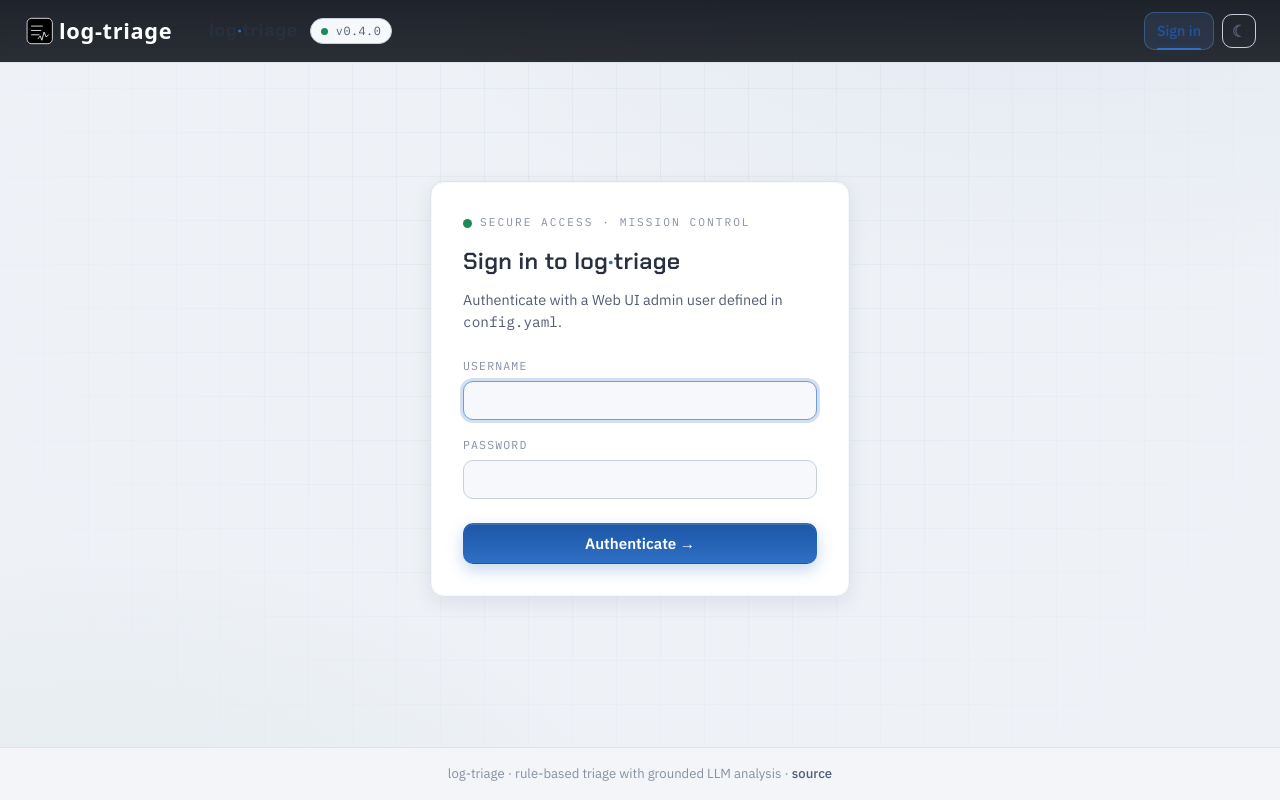
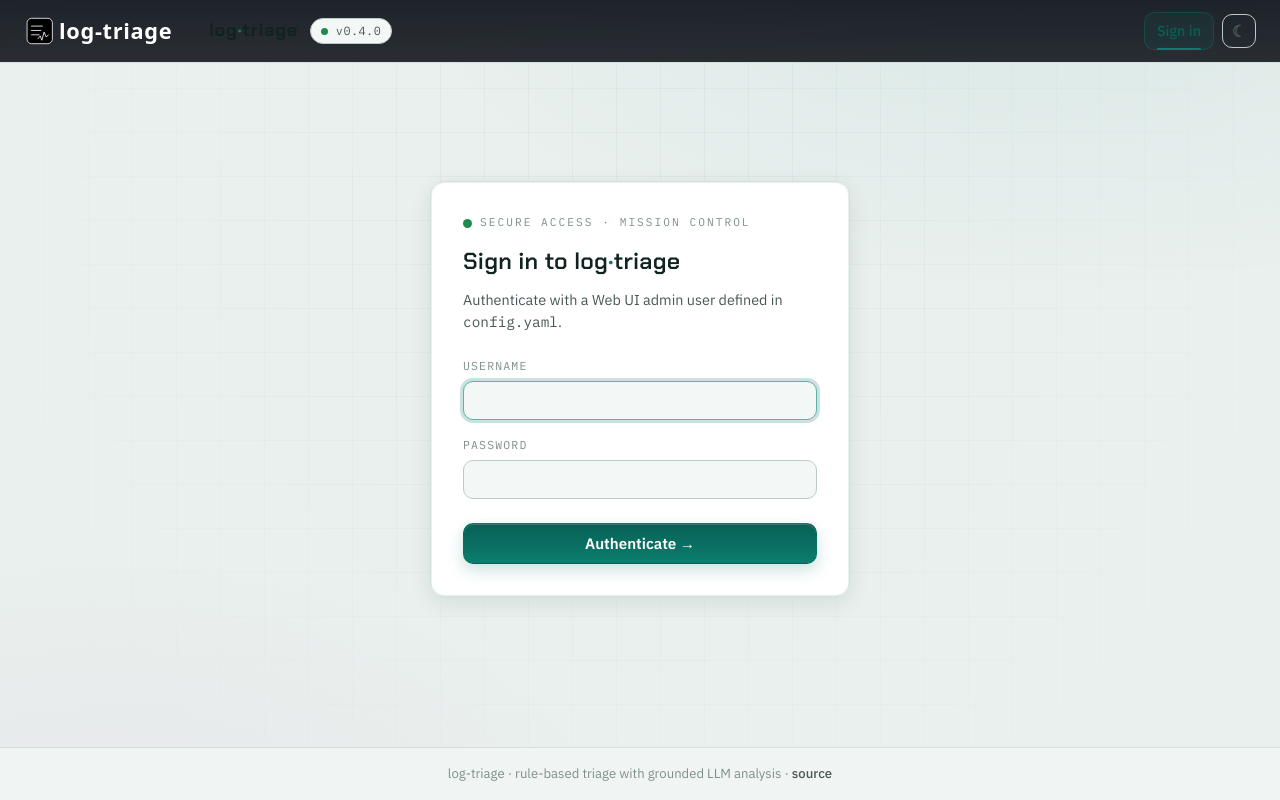
Before and after one commit to giovi321/log-triage, a FastAPI app: page /login in a window 1280 px wide. Run offline with FastAPI, Linux system fonts and the light colour scheme; some libraries are stand-ins or nearby versions.

Commit message:
Recolor: "Phosphor Observatory" palette (jade-teal + magenta), both themes
Radical recolor via the design tokens (frontend-design):
- Light = cool "observatory paper" (faint jade tint) with deep-jade accent;
  Dark = deep teal-navy near-black with phosphor-jade accent. Both atmospheric
  (jade + magenta glows), not flat.
- Signature accent is jade-teal (not generic dashboard blue); CRITICAL is now
  a magenta pop — a teal/magenta complementary identity.
- Severity/status colors retuned, well-separated, and readable in BOTH themes.
- Repointed all hardcoded old-azure active/hover tints to new --accent-soft /
  --accent-line tokens; made severity badge borders, status chips, flash
  banners, the danger button, and the dashboard hero-state theme-aware via
  color-mix tokens (fixes dark-only pastel text being unreadable in light).

```diff
--- a/logtriage/webui/assets/app.css
+++ b/logtriage/webui/assets/app.css
@@ -64,49 +64,55 @@
      ===================================================================== */
   color-scheme: light;
 
-  --bg-void:      #eef1f6;
-  --bg-base:      #f3f5f9;
+  /* Canvas — cool "observatory paper" with a faint jade tint (not flat white) */
+  --bg-void:      #e9f0ee;
+  --bg-base:      #f0f5f4;
   --bg-surface:   #ffffff;
-  --bg-surface-2: #eef2f8;
-  --bg-inset:     #f6f8fc;
-  --bg-hover:     #e9eef6;
+  --bg-surface-2: #e8f0ed;
+  --bg-inset:     #f3f8f6;
+  --bg-hover:     #e1ecea;
 
-  --line:         #dde3ec;
-  --line-soft:    #e9edf3;
-  --line-strong:  #c7cfdc;
+  --line:         #d3e0dc;
+  --line-soft:    #e3ebe8;
+  --line-strong:  #bacac5;
 
-  --text:         #283040;   /* dark slate, not #000 */
-  --text-dim:     #515d74;
-  --text-faint:   #8590a3;
+  --text:         #112321;   /* deep teal-charcoal ink, not pure black */
+  --text-dim:     #485755;
+  --text-faint:   #7f8f8b;
   --text-inverse: #ffffff;
 
-  --brand:        #2f6fc4;
-  --brand-bright: #1d56a6;   /* darker so accent *text* stays readable on light */
-  --brand-dim:    #6f9fd8;
-  --brand-glow:   rgba(47, 111, 196, 0.22);
+  /* Signature accent — deep jade / teal */
+  --brand:        #0b7d6e;
+  --brand-bright: #086056;   /* darker so accent *text* stays readable on light */
+  --brand-dim:    #5cb3a8;
+  --brand-glow:   rgba(11, 125, 110, 0.22);
   --brand-ink:    #ffffff;
+  --accent-soft:  rgba(11, 125, 110, 0.10);   /* active/hover tint */
+  --accent-line:  rgba(11, 125, 110, 0.32);   /* active borders */
 
-  --sev-critical: #8a3ccf;
-  --sev-error:    #c62f34;
+  /* Severity — vivid + well separated; magenta-led critical */
+  --sev-critical: #c01e7e;
+  --sev-error:    #c8362b;
   --sev-warning:  #9a6800;
-  --sev-ok:       #1d8a5a;
-  --sev-info:     #0e7c93;
-  --sev-stale:    #5c6679;
+  --sev-ok:       #1f8a4d;
+  --sev-info:     #1f63c9;
+  --sev-stale:    #5c6b68;
 
-  --sev-critical-bg: rgba(138, 60, 207, 0.12);
-  --sev-error-bg:    rgba(198, 47, 52, 0.12);
+  --sev-critical-bg: rgba(192, 30, 126, 0.12);
+  --sev-error-bg:    rgba(200, 54, 43, 0.12);
   --sev-warning-bg:  rgba(154, 104, 0, 0.12);
-  --sev-ok-bg:       rgba(29, 138, 90, 0.12);
-  --sev-info-bg:     rgba(14, 124, 147, 0.12);
-  --sev-stale-bg:    rgba(92, 102, 121, 0.12);
+  --sev-ok-bg:       rgba(31, 138, 77, 0.12);
+  --sev-info-bg:     rgba(31, 99, 201, 0.12);
+  --sev-stale-bg:    rgba(92, 107, 104, 0.12);
 
-  --shadow-1: 0 1px 2px rgba(20, 30, 55, 0.06);
-  --shadow-2: 0 6px 20px rgba(20, 30, 55, 0.08);
-  --shadow-3: 0 18px 44px rgba(20, 30, 55, 0.14);
+  --shadow-1: 0 1px 2px rgba(16, 40, 38, 0.06);
+  --shadow-2: 0 6px 22px rgba(16, 40, 38, 0.09);
+  --shadow-3: 0 18px 48px rgba(16, 40, 38, 0.16);
 
-  --atmo-glow-1: rgba(47, 111, 196, 0.06);
-  --atmo-glow-2: rgba(29, 138, 90, 0.05);
-  --grid-line:   rgba(40, 60, 100, 0.05);
+  /* Atmosphere — faint jade + magenta glows */
+  --atmo-glow-1: rgba(11, 125, 110, 0.07);
+  --atmo-glow-2: rgba(192, 30, 126, 0.045);
+  --grid-line:   rgba(18, 55, 50, 0.045);
 }
 
 /* =======================================================================
@@ -271,7 +283,7 @@ header.topbar {
 .version-dot {
   width: 7px; height: 7px; border-radius: var(--r-pill);
   background: var(--sev-ok);
-  box-shadow: 0 0 0 3px rgba(52,211,153,0.18);
+  box-shadow: 0 0 0 3px rgba(86,217,121,0.18);
   animation: pulse 2.6s var(--ease) infinite;
 }
 
@@ -290,8 +302,8 @@ header.topbar {
 .topnav-links a:hover { color: var(--text); background: var(--bg-surface); text-decoration: none; }
 .topnav-links a.active {
   color: var(--brand-bright);
-  background: rgba(95,168,255,0.10);
-  border-color: rgba(95,168,255,0.32);
+  background: var(--accent-soft);
+  border-color: var(--accent-line);
 }
 .topnav-links a.active::after {
   content: "";
@@ -377,10 +389,10 @@ button, .btn {
   cursor: pointer;
   color: var(--brand-ink);
   background: linear-gradient(180deg, var(--brand-bright), var(--brand));
-  box-shadow: 0 1px 0 rgba(255,255,255,0.15) inset, 0 6px 16px rgba(47,111,196,0.28);
+  box-shadow: 0 1px 0 rgba(255,255,255,0.15) inset, 0 6px 16px var(--brand-glow);
   transition: transform 0.12s var(--ease), box-shadow 0.15s var(--ease), background 0.15s var(--ease), filter 0.15s var(--ease);
 }
-button:hover, .btn:hover { filter: brightness(1.06); box-shadow: 0 1px 0 rgba(255,255,255,0.2) inset, 0 8px 22px rgba(47,111,196,0.4); }
+button:hover, .btn:hover { filter: brightness(1.06); box-shadow: 0 1px 0 rgba(255,255,255,0.2) inset, 0 8px 22px var(--brand-glow); }
 button:active, .btn:active { transform: translateY(1px); }
 button:focus-visible, .btn:focus-visible { outline: none; box-shadow: 0 0 0 3px var(--brand-glow); }
 button:disabled, .btn:disabled { opacity: 0.45; cursor: not-allowed; filter: none; box-shadow: none; }
--- a/logtriage/webui/templates/dashboard.html
+++ b/logtriage/webui/templates/dashboard.html
@@ -223,9 +223,9 @@
   .hero-head { display:flex; align-items:flex-start; justify-content:space-between; gap:var(--s-4); flex-wrap:wrap; }
   .hero-title { font-size:1.7rem; margin:2px 0 0; }
   .hero-state { display:flex; align-items:center; gap:var(--s-2); padding:8px 14px; border-radius:var(--r-pill); border:1px solid var(--line-strong); background:var(--bg-inset); font-family:var(--font-mono); font-size:0.82rem; }
-  .hero-state-ok { border-color:rgba(52,211,153,0.4); color:#9bedc6; }
-  .hero-state-warn { border-color:rgba(245,166,35,0.4); color:#f4cd7f; }
-  .hero-state-error { border-color:rgba(255,93,98,0.45); color:#ffafb1; }
+  .hero-state-ok { border-color:color-mix(in srgb, var(--sev-ok) 42%, transparent); color:var(--sev-ok); }
+  .hero-state-warn { border-color:color-mix(in srgb, var(--sev-warning) 42%, transparent); color:var(--sev-warning); }
+  .hero-state-error { border-color:color-mix(in srgb, var(--sev-error) 45%, transparent); color:var(--sev-error); }
 </style>
 {% endblock %}
 
--- a/logtriage/webui/templates/login.html
+++ b/logtriage/webui/templates/login.html
@@ -28,7 +28,7 @@
   .login-card { max-width: 420px; width: 100%; padding: var(--s-6); }
   .login-card::before {
     content: ""; position: absolute; inset: 0; border-radius: var(--r-lg); pointer-events: none;
-    box-shadow: inset 0 1px 0 rgba(255,255,255,0.04), inset 0 0 0 1px rgba(95,168,255,0.06);
+    box-shadow: inset 0 1px 0 rgba(255,255,255,0.04), inset 0 0 0 1px var(--accent-soft);
   }
   .login-mark { display: flex; align-items: center; gap: var(--s-2); margin-bottom: var(--s-4); }
   .login-mark .section-eyebrow { margin: 0; }
--- a/logtriage/webui/templates/regex.html
+++ b/logtriage/webui/templates/regex.html
@@ -18,7 +18,7 @@
   .editor-actions { display:flex; gap:var(--s-2); align-items:center; flex-wrap:wrap; }
   .save-actions { display:flex; gap:var(--s-2); align-items:center; flex-wrap:wrap; }
   .save-actions button { min-width:110px; }
-  .badge { font-family:var(--font-mono); background:rgba(95,168,255,0.12); color:var(--brand-bright); border:1px solid rgba(95,168,255,0.3); border-radius:var(--r-pill); padding:2px 9px; font-size:0.8rem; }
+  .badge { font-family:var(--font-mono); background:var(--accent-soft); color:var(--brand-bright); border:1px solid var(--accent-line); border-radius:var(--r-pill); padding:2px 9px; font-size:0.8rem; }
   .section-header { display:flex; justify-content:space-between; align-items:center; gap:var(--s-3); flex-wrap:wrap; margin-bottom:var(--s-3); }
   .match-pill { display:flex; align-items:center; gap:0.4rem; font-family:var(--font-mono); font-size:0.85rem; color:var(--text-dim); }
   .inline-errors { margin:0.4rem 0 0; padding-left:1.1rem; color:#ffc9cb; font-family:var(--font-mono); font-size:0.82rem; }
@@ -29,7 +29,7 @@
   .switch input:checked + .slider { background:var(--brand-dim); border-color:var(--brand); }
   .switch input:checked + .slider:before { transform:translate(18px, -50%); background:#fff; }
   .sort-toggle { display:flex; gap:var(--s-1); align-items:center; }
-  .sort-btn.active { background:rgba(95,168,255,0.12); border-color:rgba(95,168,255,0.4); color:var(--brand-bright); }
+  .sort-btn.active { background:var(--accent-soft); border-color:var(--accent-line); color:var(--brand-bright); }
 </style>
 <div class="card" data-reveal>
   <div class="section-eyebrow">PATTERN WORKBENCH</div>
```
Also changed, not shown: other parts of logtriage/webui/assets/app.css (+63 -57 lines), logtriage/webui/templates/ai_logs.html (+4 -4 lines).
